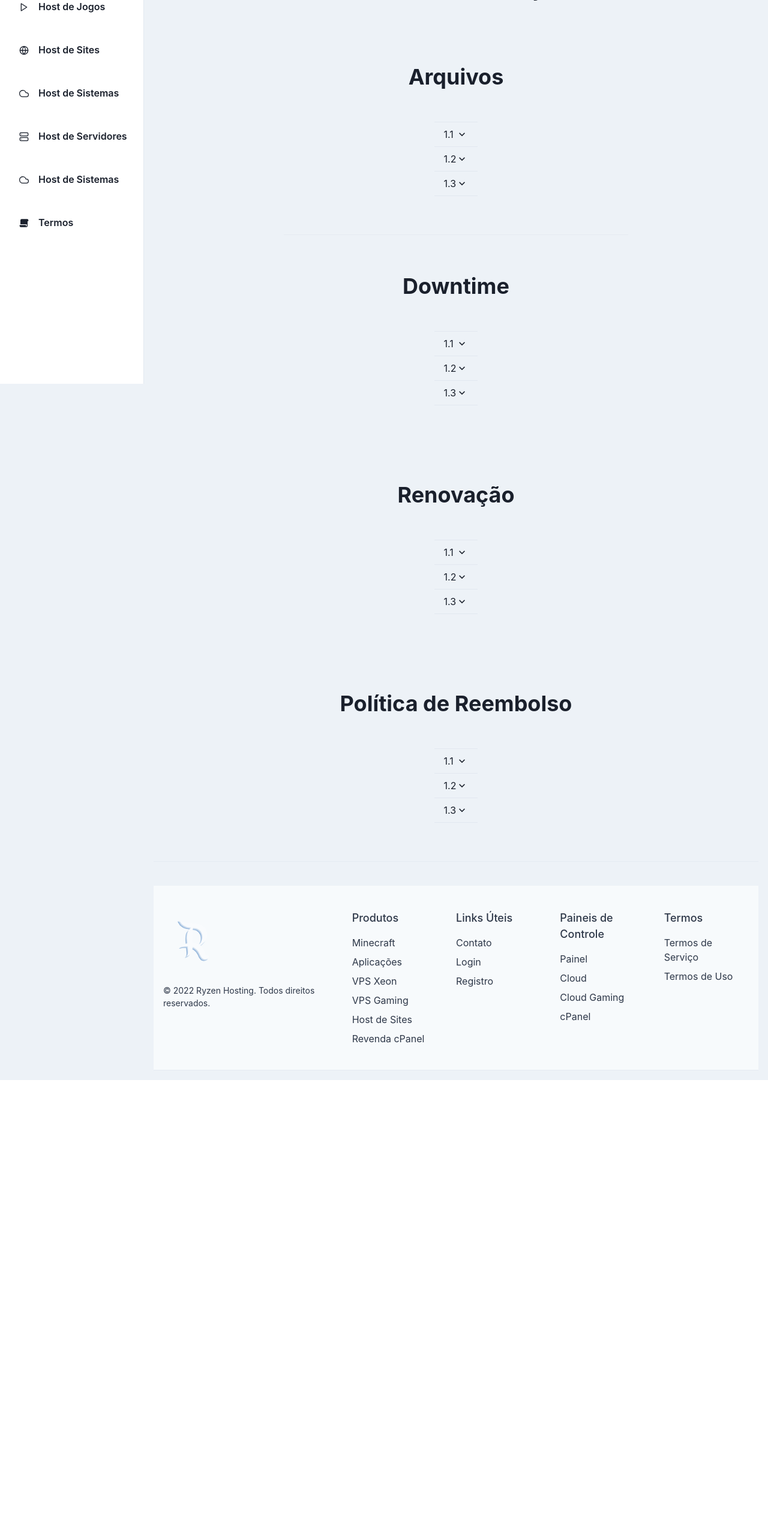
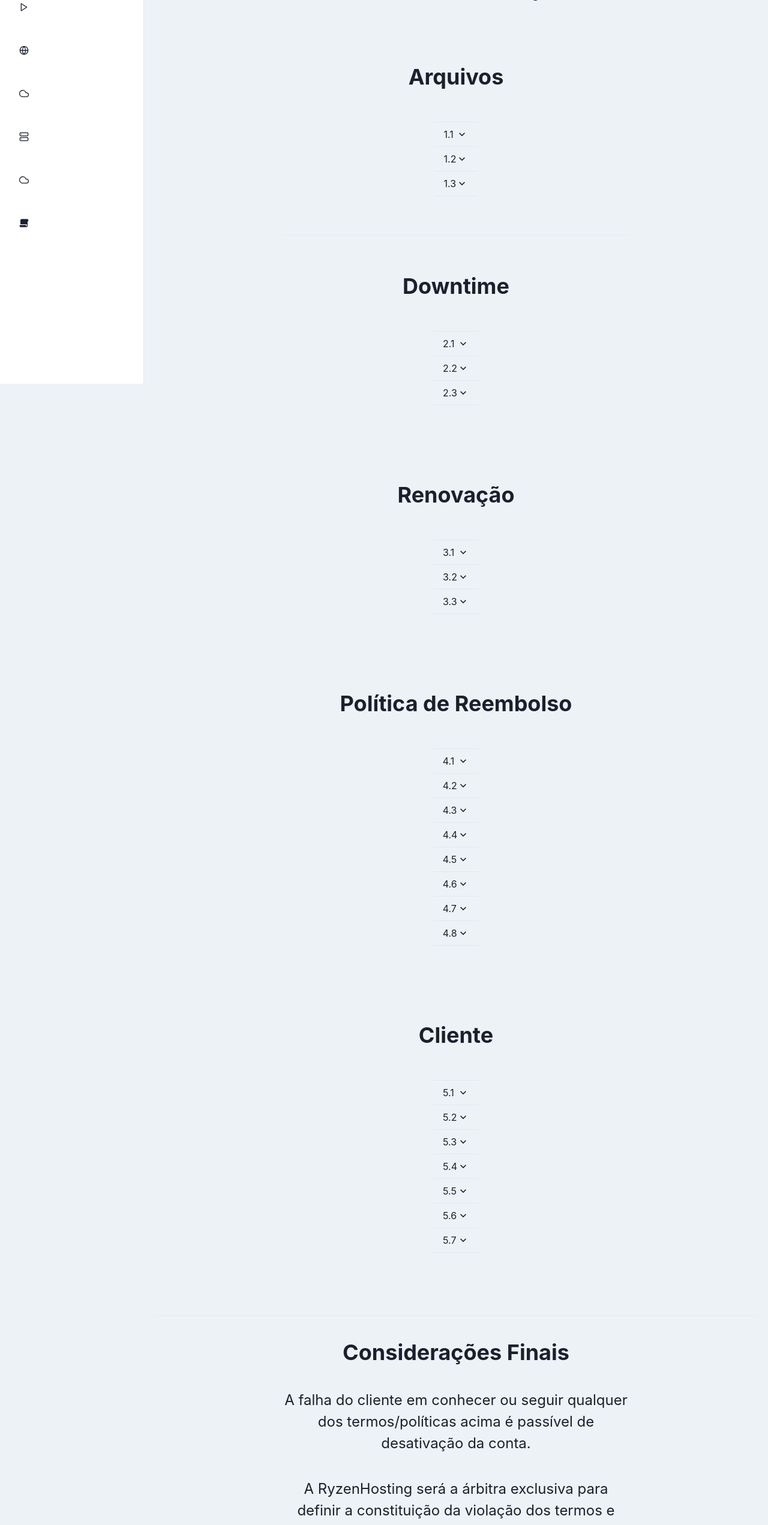
Before and after one commit to emanuelVINI01/RyzenSite, a Next.js app: page /serviceterms in a window 1280 px wide. Shown: the part 160-2703 px from the top of the page at 60% size. Before the commit the page ends 1961 px from the top, so only its background shows below. Built offline with nearby package versions, Linux system fonts and the light colour scheme.

Commit message:
Termos e Politicas

```diff
--- a/pages/serviceterms.tsx
+++ b/pages/serviceterms.tsx
@@ -5,6 +5,7 @@
 import Information from '../src/components/Information'
 import RepresentProducts from '../src/components/RepresentProducts'
 import Statics from '../src/components/Statics'
+import FinalConsideration from '../src/components/Terms/FinalConsideration'
 import SubTerm from '../src/components/Terms/SubTerm'
 import Term from '../src/components/Terms/Term'
 import WhyBuy from '../src/components/WhyBuy'
@@ -14,7 +15,7 @@
     return (
         <>
             <Head>
-                <title>RyzenHosting - Início</title>
+                <title>RyzenHosting - Termos de Serviço</title>
                 <meta name="description" content="RyzenHosting, a melhor hospedagem do mercado." />
             </Head>
             <Stack spacing={0} align={'center'} mt={10} mb={10}>
@@ -42,56 +43,120 @@
                 <Term name={'Downtime'} subterms={[
                     <SubTerm
                         key={0}
-                    name={'1.1'}
+                        name={'2.1'}
                         description={'Nós garantimos um uptime de 98%.'}
                     />,
                     <SubTerm
                         key={2}
-                    name={'1.2'}
+                        name={'2.2'}
                         description={'Em caso de quedas, você terá direito à 3 dias adicionais de hospedagem, desde que esta queda tenha persistido por mais de 1 dia.             '}
                     />,
                     <SubTerm
                         key={3}
-                    name={'1.3'}
+                        name={'2.3'}
                         description={'O artigo 2.2 não é válido caso haja aviso prévio de manutenção em nossos servidores.'}
                     />
                 ]} />
                 <Term name={'Renovação'} subterms={[
                     <SubTerm
                         key={0}
-                    name={'1.1'}
+                        name={'3.1'}
                         description={'Você pode realizar a renovação de nossos serviços via ticket em nosso discord, ou diretamente pelo site.'}
                     />,
                     <SubTerm
                         key={2}
-                    name={'1.2'}
+                        name={'3.2'}
                         description={'Você tem até 5 dias após o vencimento para renovação, caso contrário, todos os arquivos serão deletados permanentemente.'}
                     />,
                     <SubTerm
                         key={3}
-                    name={'1.3'}
+                        name={'3.3'}
                         description={'Caso haja um problema na hora da renovação, solicite mais tempo em nosso ticket do discord.'}
                     />
                 ]} />
                 <Term name={'Política de Reembolso'} subterms={[
                     <SubTerm
                         key={0}
-                    name={'1.1'}
+                        name={'4.1'}
                         description={'Você pode realizar a renovação de nossos serviços via ticket em nosso discord, ou diretamente pelo site.'}
                     />,
                     <SubTerm
                         key={2}
-                    name={'1.2'}
+                        name={'4.2'}
                         description={'Você tem até 5 dias após o vencimento para renovação, caso contrário, todos os arquivos serão deletados permanentemente.'}
                     />,
                     <SubTerm
                         key={3}
-                    name={'1.3'}
+                        name={'4.3'}
                         description={'Caso haja um problema na hora da renovação, solicite mais tempo em nosso ticket do discord.'}
+                    />,
+                    <SubTerm
+                        key={4}
+                        name={'4.4'}
+                        description={'Caso você tenha resgatado o domínio ou a loja, não será possível reembolsar, já que após entregá-los não é mais possível fazer o cancelamento.'}
+                    />,
+                    <SubTerm
+                        key={5}
+                        name={'4.5'}
+                        description={'Não é possível reembolsar em certos meios de pagamento, como: Google Play, Skrill, PayPal, e também ALGUNS pagamentos via Pix ou Boleto.'}
+                    />,
+                    <SubTerm
+                        key={6}
+                        name={'4.6'}
+                        description={'Produtos não-reembolsáveis: Dedicado, VPS, domínio.'}
+                    />,
+                    <SubTerm
+                        key={7}
+                        name={'4.7'}
+                        description={'Não será possível pedir reembolso após uma renovação.'}
+                    />,
+                    <SubTerm
+                        key={8}
+                        name={'4.8'}
+                        description={'Caso seu reembolso seja aprovado, nós temos até 30 dias para realizar o processo de devolução total do valor pago.'}
                     />
+                ]} />
+                <Term name={'Cliente'} subterms={[
+                    <SubTerm
+                        key={0}
+                        name={'5.1'}
+                        description={'O cliente deverá informar os dados de forma completa e correta no momento de cadastro em nossa plataforma.'}
+                    />,
+                    <SubTerm
+                        key={1}
+                        name={'5.2'}
+                        description={'É responsabilidade do cliente qualquer erro na escrita ou na transmissão errônea dos dados.'}
+                    />,
+                    <SubTerm
+                        key={2}
+                        name={'5.3'}
+                        description={'Para efetuar qualquer compra em nosso website ou adicionar produtos ao carrinho é necessário logar com o usuário e senha que foi fornecido no momento do cadastro.'}
+                    />,
+                    <SubTerm
+                        key={3}
+                        name={'5.4'}
+                        description={'Usar a plataforma respeitando a ética, bons costumes, legislações e ordenamentos vigentes no país, sob pena de sofrer sanções.'}
+                    />,
+                    <SubTerm
+                        key={4}
+                        name={'5.5'}
+                        description={'Se um menor de idade ou pessoa física sem capacidade plena vir a adquirir algum produto ou serviço ofertado em nossa plataforma, entenderemos que os responsáveis autorizaram, respondendo esses por toda e qualquer situação que advir, bem como pela compra.                    '}
+                    />,
+                    <SubTerm
+                        key={5}
+                        name={'5.6'}
+                        description={'Não comentar ou enviar imagens nos tickets que possam ir contra a ética e o respeito, ou que tenha cunho difamatório, ofensivo, de ódio ou preconceituoso.'}
+                    />,
+                    <SubTerm
+                        key={6}
+                        name={'5.7'}
+                        description={'Não fornecer qualquer informação falsa, fraudulenta ou que não seja correspondente aos seus dados.'}
+                    />,
                 ]} />
             </Container>
 
+            <Divider mb={10} mt={10} />
+            <FinalConsideration/>
             <Divider mb={10} />
 
             <Footer />
--- a/src/components/Footer/index.tsx
+++ b/src/components/Footer/index.tsx
@@ -67,9 +67,9 @@
               <Link href={'https://cpanel.ryzenhost.ovh:2083'}>cPanel</Link>
             </Stack>
             <Stack align={'flex-start'}>
-              <ListHeader>Termos</ListHeader>
+              <ListHeader>Termos e Políticas de Uso</ListHeader>
               <Link href={'/serviceterms'}>Termos de Serviço</Link>
-              <Link href={'/useterms'}>Termos de Uso</Link>
+              <Link href={'/privacypolicy'}>Política de Privacidade</Link>
             </Stack>
 
 
--- a/src/components/SideBar/index.tsx
+++ b/src/components/SideBar/index.tsx
@@ -122,7 +122,7 @@
             fontSize="16"
             as={FiPlay}
           />
-          <MenuButton as={Button} bg={useColorModeValue('white', 'gray.900')} _hover={null} _focus={null}>
+          <MenuButton as={Button} colorScheme={"gray.900"} color={"white"} bg={useColorModeValue('white', 'gray.900')} _hover={null} _focus={null}>
             Host de Jogos
           </MenuButton>
           <MenuList>
@@ -145,7 +145,7 @@
             fontSize="16"
             as={FiGlobe}
           />
-          <MenuButton as={Button} bg={useColorModeValue('white', 'gray.900')} _hover={null} _focus={null} >
+          <MenuButton as={Button} colorScheme={"gray.900"} color={"white"} bg={useColorModeValue('white', 'gray.900')} _hover={null} _focus={null} >
             Host de Sites
           </MenuButton>
           <MenuList>
@@ -171,7 +171,7 @@
             fontSize="16"
             as={FiCloud}
           />
-          <MenuButton as={Button} bg={useColorModeValue('white', 'gray.900')} _hover={null} _focus={null} >
+          <MenuButton as={Button} colorScheme={"gray.900"} color={"white"} bg={useColorModeValue('white', 'gray.900')} _hover={null} _focus={null} >
             Host de Sistemas
           </MenuButton>
           <MenuList>
@@ -194,7 +194,7 @@
             fontSize="16"
             as={FiServer}
           />
-          <MenuButton as={Button} bg={useColorModeValue('white', 'gray.900')} _hover={null} _focus={null} >
+          <MenuButton as={Button} colorScheme={"gray.900"} color={"white"} bg={useColorModeValue('white', 'gray.900')} _hover={null} _focus={null} >
             Host de Servidores
           </MenuButton>
           <MenuList>
@@ -221,7 +221,7 @@
             fontSize="16"
             as={FiCloud}
           />
-          <MenuButton as={Button} bg={useColorModeValue('white', 'gray.900')} _hover={null} _focus={null} >
+          <MenuButton as={Button} colorScheme={"gray.900"} color={"white"} bg={useColorModeValue('white', 'gray.900')} _hover={null} _focus={null} >
             Host de Sistemas
           </MenuButton>
           <MenuList>
@@ -244,16 +244,16 @@
             fontSize="16"
             as={RiFilePaper2Fill}
           />
-          <MenuButton as={Button} bg={useColorModeValue('white', 'gray.900')} _hover={null} _focus={null} >
-            Termos
+          <MenuButton as={Button} colorScheme={"gray.900"} color={"white"} bg={useColorModeValue('white', 'gray.900')} _hover={null} _focus={null} >
+            Termos e Políticas
           </MenuButton>
           <MenuList>
             <MenuItem onClick={() => {
               router.push("/serviceterms")
             }}>Termos de Serviço</MenuItem>
             <MenuItem onClick={() => {
-              router.push("/useterms")
-            }}>Termos de Uso</MenuItem>
+              router.push("/privacypolicy")
+            }}>Política de Privacidade</MenuItem>
           </MenuList>
 
         </Menu>
--- /dev/null
+++ b/src/components/Terms/FinalConsideration/index.tsx
@@ -0,0 +1,41 @@
+import { Container, Heading, List, ListItem, Stack, Text } from "@chakra-ui/react";
+
+export default function FinalConsideration() {
+    return (
+        <>
+            <Stack spacing={0} align={'center'} mt={10} mb={10}>
+                <Heading>Considerações Finais</Heading>
+            </Stack>
+            <Container mt={10}>
+                <List>
+                    <ListItem mt={3} mb={3}>
+                        <Text mt={10} align={"center"} mb={15} fontSize={"2xl"}>
+                            A falha do cliente em conhecer ou seguir qualquer dos termos/políticas acima é passível de desativação da conta.
+                        </Text>
+                    </ListItem>
+                    <ListItem mt={3} mb={3}>
+                        <Text mt={10} mb={15} align={"center"}  fontSize={"2xl"}>
+                            A RyzenHosting será a árbitra exclusiva para definir a constituição da violação dos termos e políticas.
+                        </Text>
+                    </ListItem>
+                    <ListItem mt={3} mb={3}>
+                        <Text mt={10} mb={15} align={"center"}  fontSize={"2xl"}>
+                            A RyzenHosting reserva-se ao direito de remover qualquer conta sem aviso antecedente.
+                        </Text>
+                    </ListItem>
+                    <ListItem mt={3} mb={3}>
+                        <Text mt={10} mb={15} align={"center"}  fontSize={"2xl"}>
+                        Quando a RyzenHosting tomar conhecimento da violação de uma regra, nós iniciaremos uma investigação. Durante a investigação, a RyzenHosting poderá restringir o acesso do cliente para garantir a legitimidade dos dados.
+                        </Text>
+                    </ListItem>
+                    <ListItem mt={3} mb={3}>
+                        <Text mt={10} mb={15} align={"center"} small fontSize={"1xl"}>
+                        A última edição neste documento ocorreu em 30 de Maio de 2022
+                        </Text>
+                    </ListItem>
+
+                </List>
+            </Container>
+        </>
+    )
+}
```
Also changed, not shown: pages/privacypolicy.tsx (added, +42 -0 lines). Lines whose indentation alone changed are shown as unchanged.
